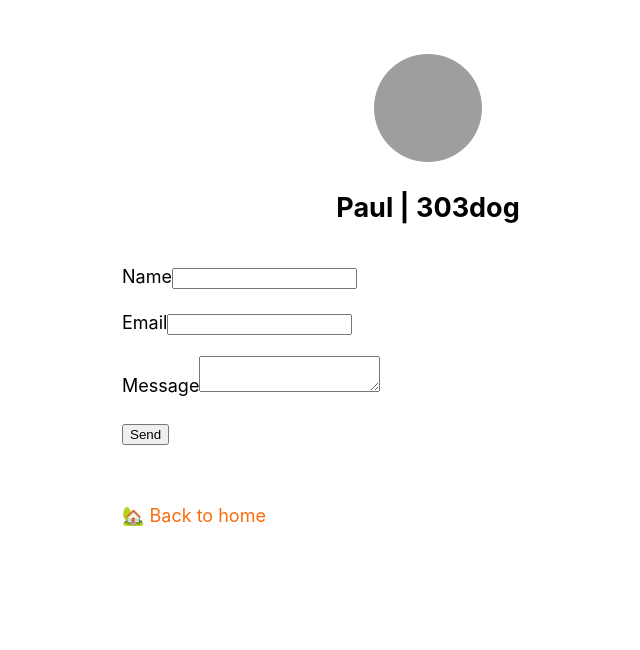
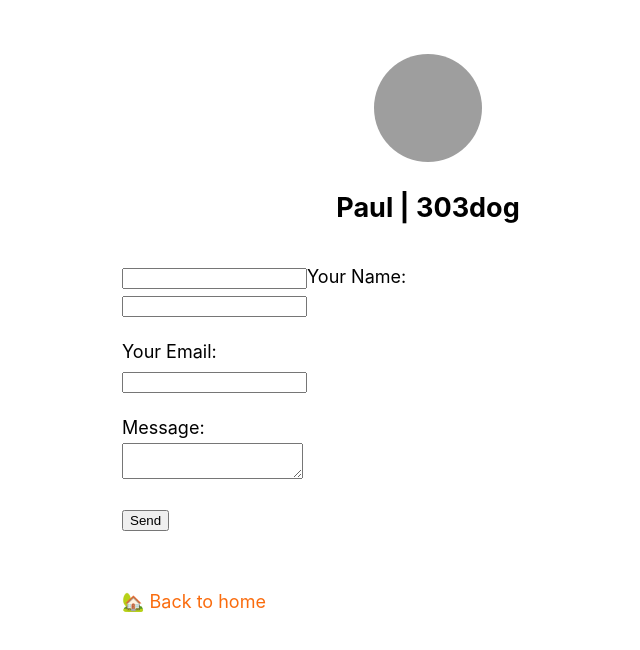
Before and after one commit to 303dog/next-learn-starter, a Next.js app: page /contact in a window 1280 px wide. Shown: the top 650 px of the page, without its empty margins (212-852 px from the left). Built offline with nearby package versions, Linux system fonts and the light colour scheme; grey boxes are pictures that could not be loaded.

Commit message:
backed to previous

```diff
--- a/components/ContactForm.js
+++ b/components/ContactForm.js
@@ -1,21 +1,32 @@
+
+
+
 export default function ContactForm() {
     return (
-    <form name='contact' method='POST' data-netlify='true'>
+      <form name="contact" action='/success' method="POST" data-netlify='true'>
+        <input type="hidden" name="form-name" value="contact" />
         <p>
-        <label for='name'>Name</label>
-        <input type='text' id='name' name='name' />
+  <input type="text" name="firstname" id="firstname" />
+          <label htmlFor="yourname">
+            Your Name:
+          </label> <br />
+          <input type="text" name="name" id="yourname" />
         </p>
         <p>
-        <label for='email'>Email</label>
-        <input type='text' id='email' name='email' />
+          <label htmlFor="youremail">
+            Your Email:
+          </label> <br />
+          <input type="email" name="email" id="youremail" />
         </p>
         <p>
-        <label for='message'>Message</label>
-        <textarea id='message' name='message'></textarea>
+          <label htmlFor="yourmessage">
+            Message:
+          </label> <br />
+          <textarea name="message" id="yourmessage"></textarea>
         </p>
         <p>
-        <button type='submit'>Send</button>
+          <button type="submit">Send</button>
         </p>
       </form>
-  );
+    )
   }
```
Lines whose indentation alone changed are shown as unchanged.
